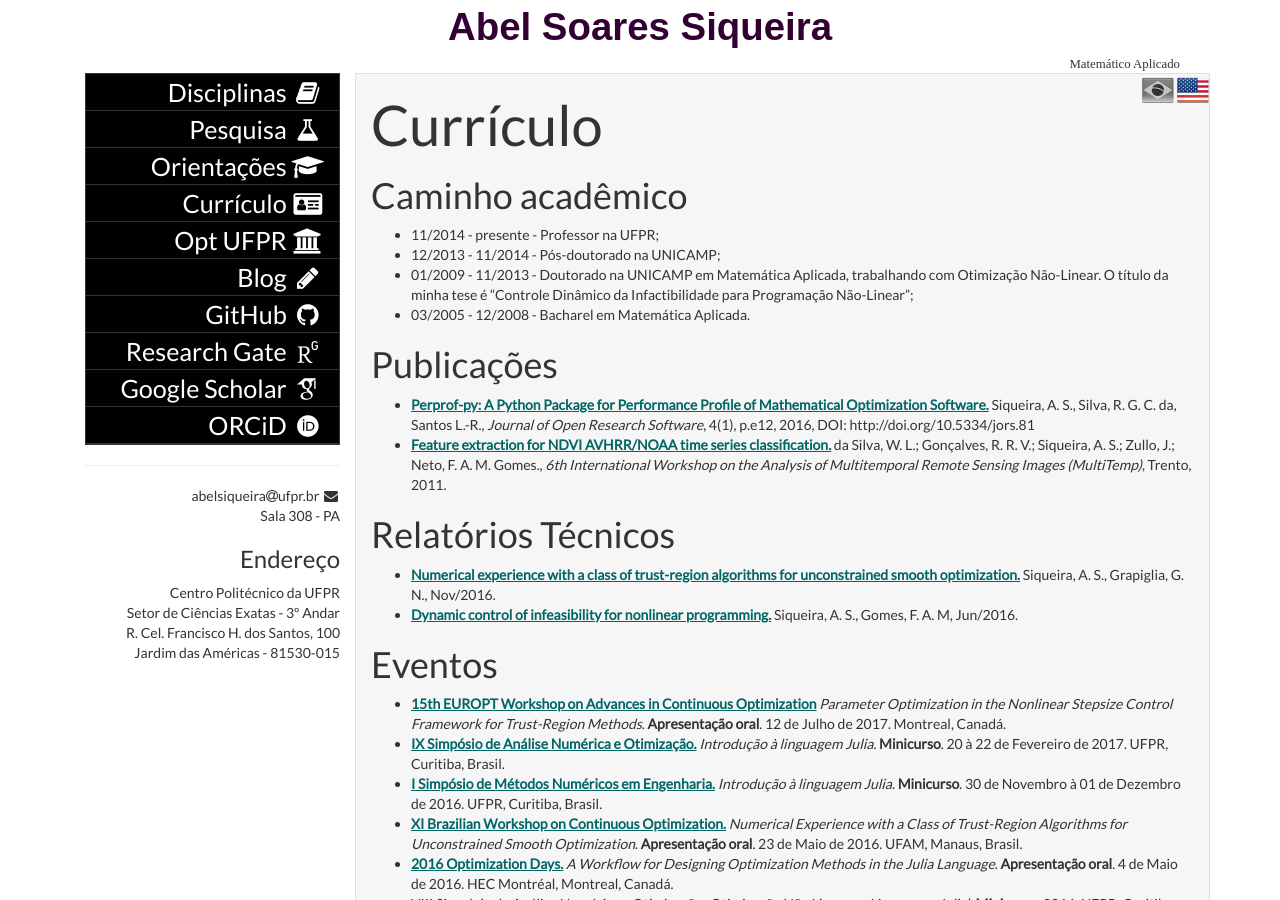
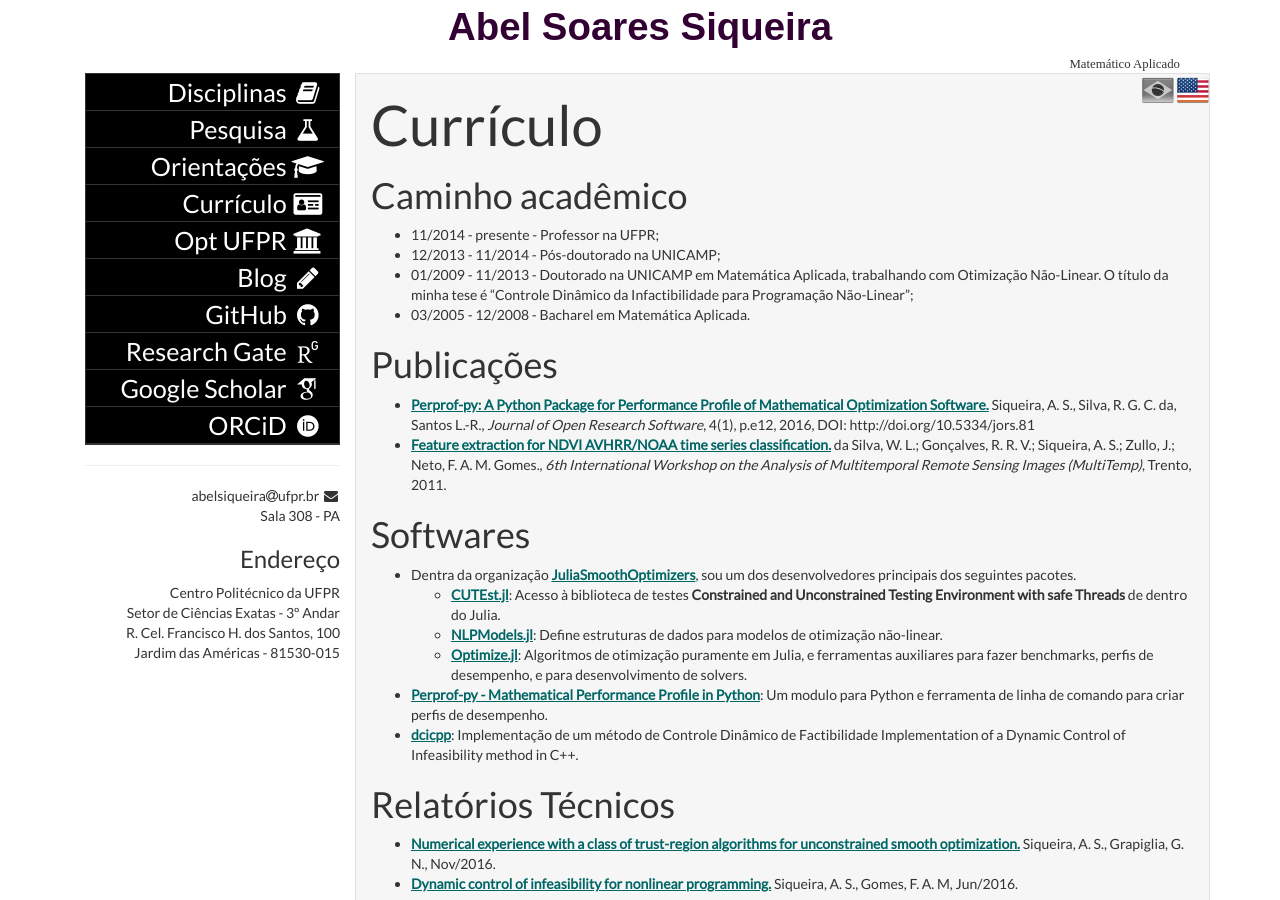
Before and after one commit to abelsiqueira/abelsiqueira.github.io-old, a Jekyll site: the page built from curriculum.br.md, in a window 1280 px wide and 900 px high. Built offline with Jekyll 4.4.1, drawn with Linux system fonts in a browser that asks for light colours; some web fonts are replaced.

Commit message:
Add softwares to curriculum

```diff
--- a/curriculum.br.md
+++ b/curriculum.br.md
@@ -30,6 +30,27 @@ permalink:  /br/curriculum/
     A. M. Gomes.,
     _6th International Workshop on the Analysis of Multitemporal Remote Sensing
     Images (MultiTemp)_, Trento, 2011.
+
+# Softwares
+
+  - Dentra da organização [JuliaSmoothOptimizers](https://juliasmoothoptimizers.github.io),
+    sou um dos desenvolvedores principais dos seguintes pacotes.
+    - [CUTEst.jl](https://github.com/JuliaSmoothOptimizers/CUTEst.jl):
+      Acesso à biblioteca de testes **Constrained and Unconstrained Testing
+      Environment with safe Threads** de dentro do Julia.
+    - [NLPModels.jl](https://github.com/JuliaSmoothOptimizers/NLPModels.jl):
+      Define estruturas de dados para modelos de otimização não-linear.
+    - [Optimize.jl](https://github.com/JuliaSmoothOptimizers/Optimize.jl):
+      Algoritmos de otimização puramente em Julia, e ferramentas auxiliares
+      para fazer benchmarks, perfis de desempenho, e para desenvolvimento de
+      solvers.
+  - [Perprof-py - Mathematical Performance Profile in
+    Python](https://ufpr-opt.github.io/perprof-py):
+    Um modulo para Python e ferramenta de linha de comando para criar perfis de
+    desempenho.
+  - [dcicpp](https://github.com/abelsiqueira/dcicpp):
+    Implementação de um método de Controle Dinâmico de Factibilidade
+    Implementation of a Dynamic Control of Infeasibility method in C++.
 
 # Relatórios Técnicos
 
```
Also changed, not shown: curriculum.en.md (+18 -0 lines).
